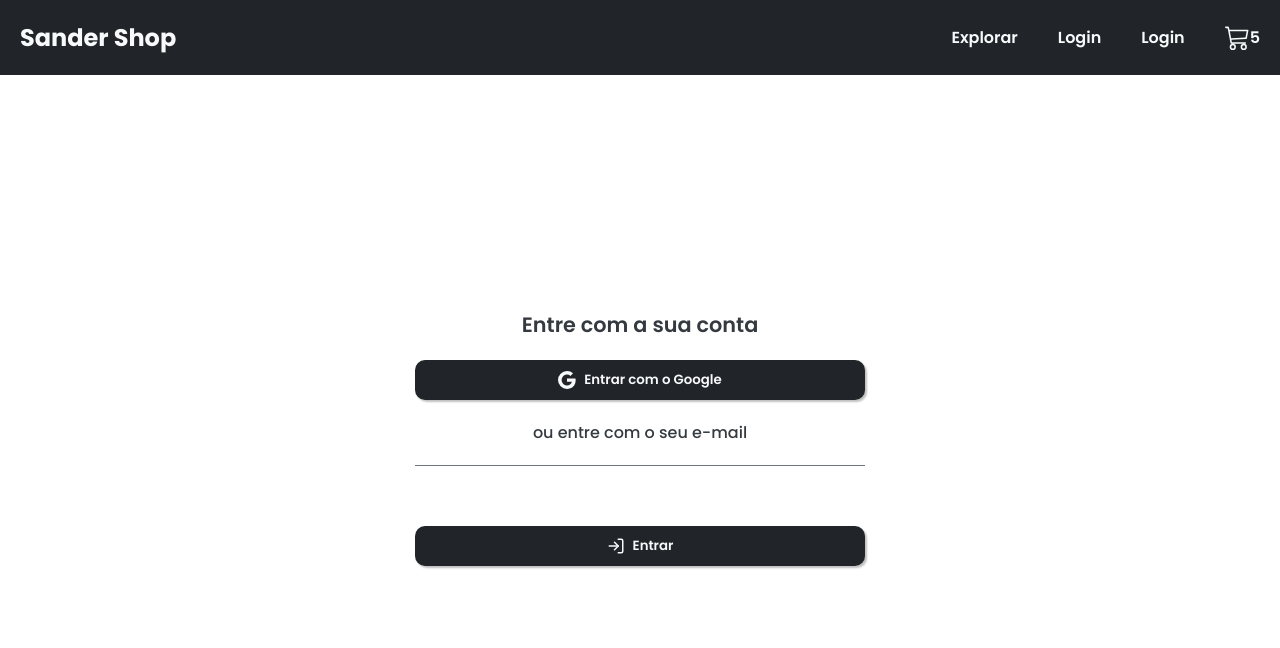
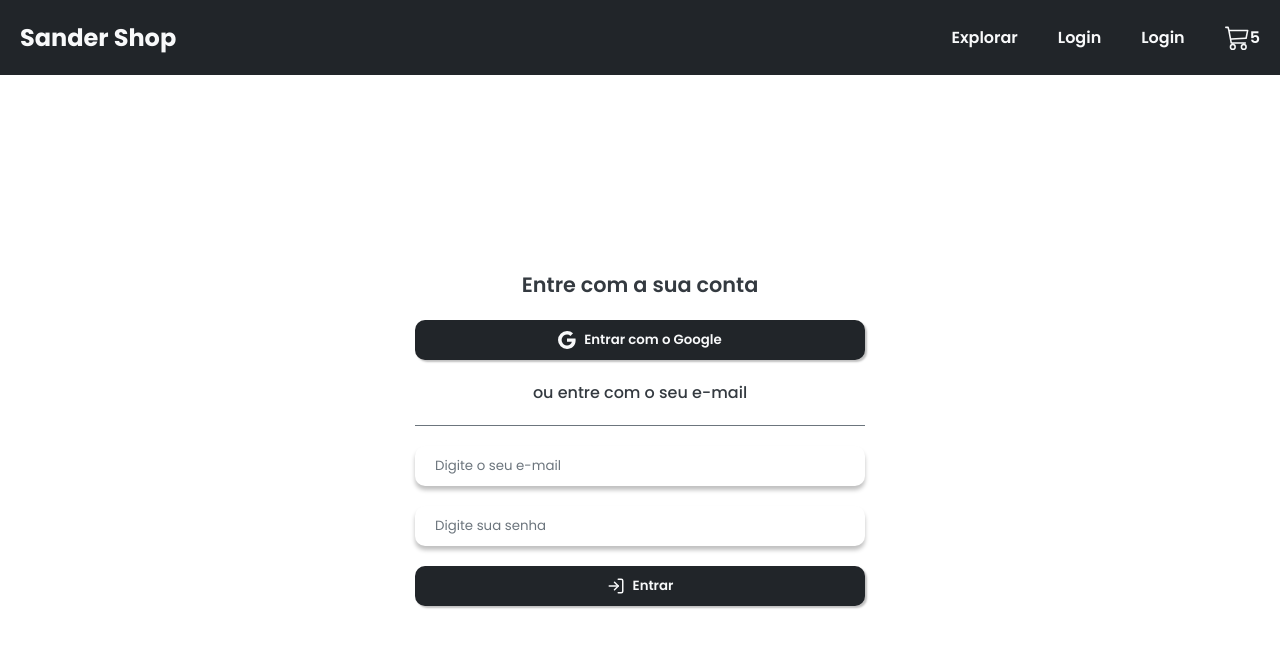
Before and after one commit to alex01sander/Ecommerce, a React (Create React App) app: page /login in a window 1280 px wide. Shown: the top 648 px of the page. Built offline with nearby package versions, Linux system fonts and the light colour scheme; no server answers.

Commit message:
feat: add Custom Input

```diff
--- /dev/null
+++ b/src/components/custom-input/custom-input.component.tsx
@@ -0,0 +1,16 @@
+import './custom-input.styles.ts'
+
+import { FunctionComponent, InputHTMLAttributes } from 'react'
+import { CustomInputContainer } from './custom-input.styles'
+
+interface CustomInputProps extends InputHTMLAttributes<HTMLInputElement>{
+    hasError?: boolean
+}
+
+const CustomInput:FunctionComponent<CustomInputProps> = ({ hasError, ...rest }) => {
+  return (
+        <CustomInputContainer hasError={hasError} {...rest}/>
+  )
+}
+
+export default CustomInput
--- /dev/null
+++ b/src/components/custom-input/custom-input.styles.ts
@@ -0,0 +1,28 @@
+import styled from 'styled-components'
+import Colors from '../themes/theme.colors'
+
+type CustomInputContainerProps = {
+  hasError?: boolean
+}
+
+export const CustomInputContainer = styled.input<CustomInputContainerProps>`
+  border: none;
+  width: 100%;
+  background-color: ${Colors.input.background};
+  padding-right: 20px;
+  padding-left: 20px;
+  padding-top: 10px;
+  padding-bottom: 10px;
+  box-shadow: 0px 4px 4px rgba(0, 0, 0, 0.25);
+  border-radius: 10px;
+  color: ${Colors.text.dark};
+  border: ${(props) => (props.hasError ? `2px solid ${Colors.error}` : 'none')};
+  &::placeholder {
+    color: ${(props) =>
+      props.hasError ? Colors.error : Colors.input.placeholder};
+  }
+  &:focus {
+    outline: ${(props) =>
+      props.hasError ? 'none' : `2px solid ${Colors.input.placeholder}`};
+  }
+`
--- a/src/components/pages/login/login.page.tsx
+++ b/src/components/pages/login/login.page.tsx
@@ -8,6 +8,7 @@
 // ICONS
 import { BsGoogle } from 'react-icons/bs'
 import { FiLogIn } from 'react-icons/fi'
+import CustomInput from '../../custom-input/custom-input.component'
 
 const LoginPage = () => {
   return (
@@ -22,8 +23,12 @@
 
                 <LoginSubtitle>ou entre com o seu e-mail</LoginSubtitle>
 
-                <LoginInputContainer>{/*  Email input */} </LoginInputContainer>
-                <LoginInputContainer>{/*  Password input */} </LoginInputContainer>
+                <LoginInputContainer>
+                    <CustomInput placeholder='Digite o seu e-mail'/>
+                </LoginInputContainer>
+                <LoginInputContainer>
+                    <CustomInput placeholder='Digite sua senha '/>
+                </LoginInputContainer>
 
                 <CustomButton startIcon={<FiLogIn size={18}/>}>Entrar</CustomButton>
             </LoginContent>
```
